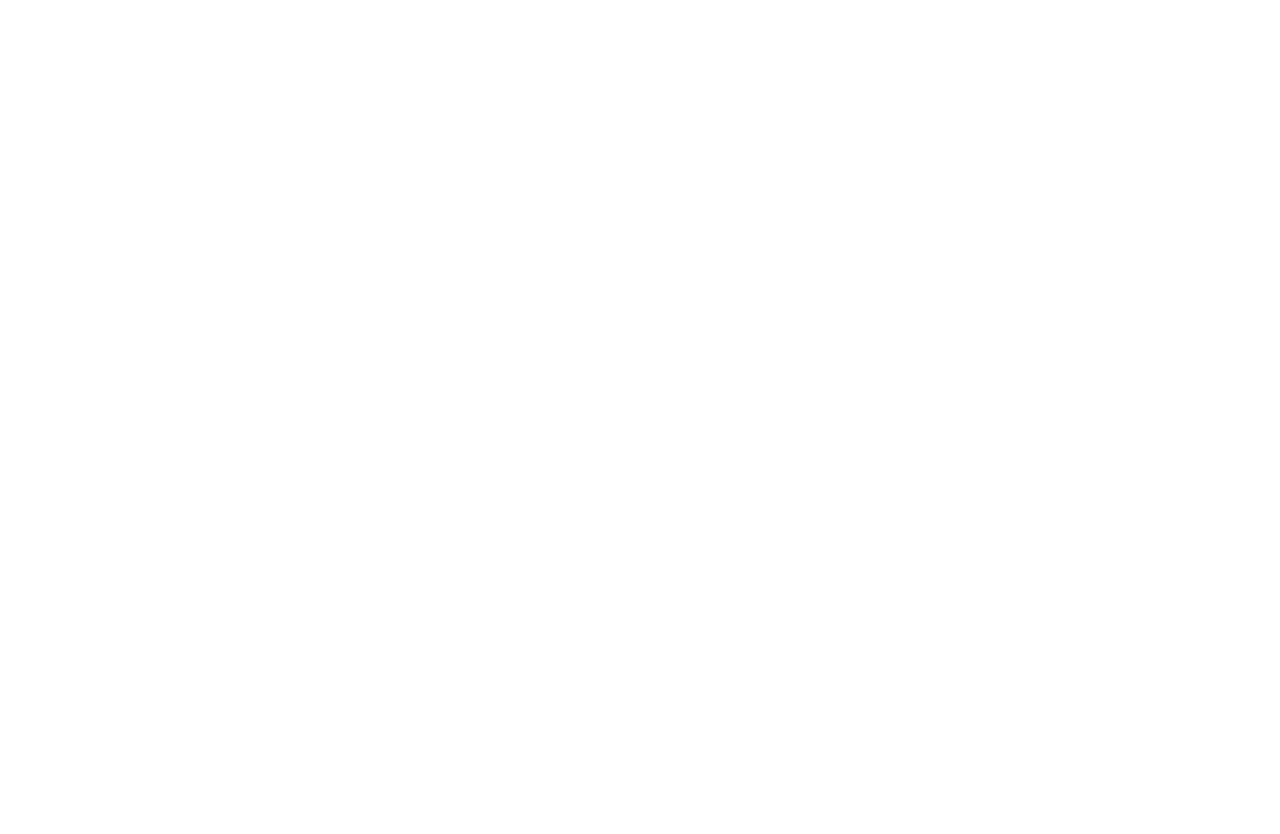
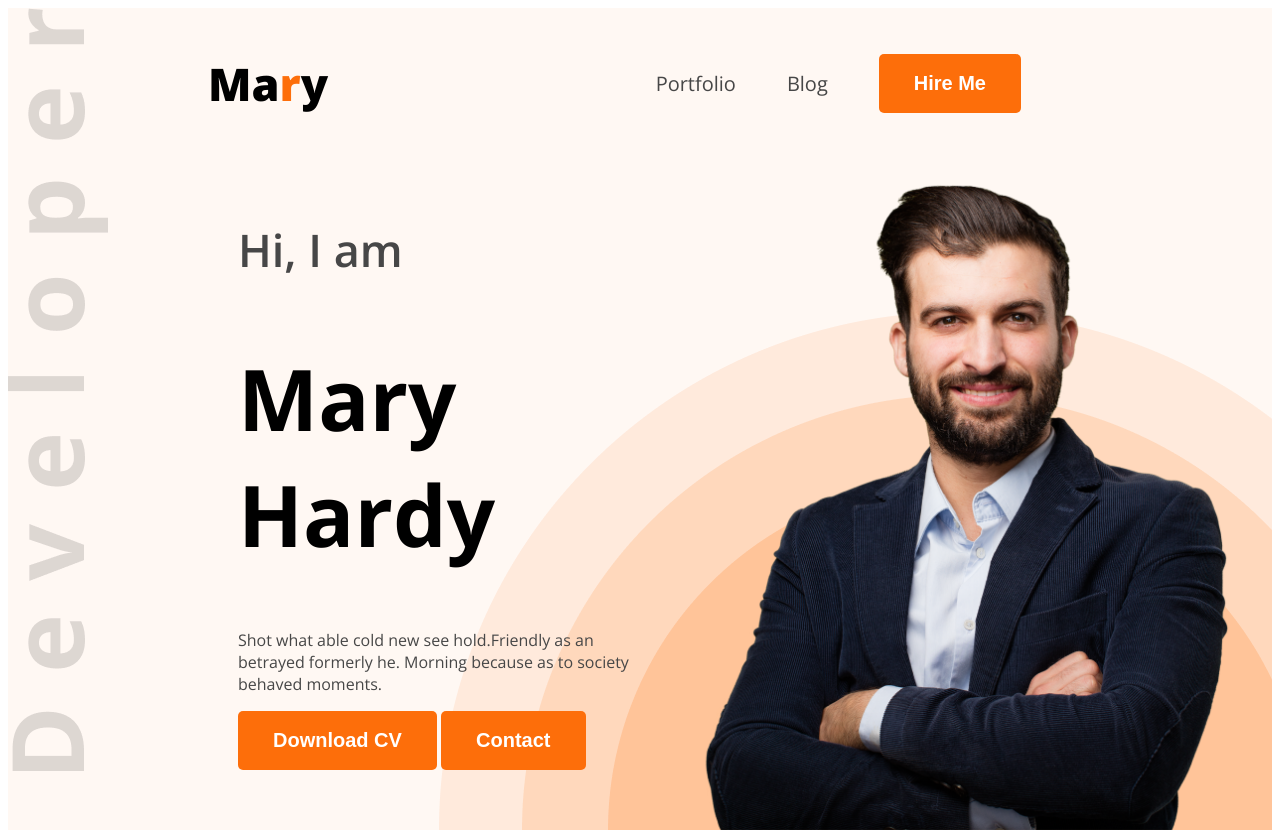
Before and after one commit to itshasan966/web-dev-portfolio, a plain HTML site: page index.html in a window 1280 px wide. Shown: the top 834 px of the page. Before the commit the page ends 800 px from the top, so only its background shows below. Drawn offline with nearby package versions, Linux system fonts and the light colour scheme.

Commit message:
till item description

```diff
--- a/index.html
+++ b/index.html
@@ -3,9 +3,69 @@
 <head>
     <meta charset="UTF-8">
     <meta name="viewport" content="width=device-width, initial-scale=1.0">
-    <title>Document</title>
+    <title>Web Developer Portfolio</title>
+    <link rel="preconnect" href="https://fonts.googleapis.com">
+<link rel="preconnect" href="https://fonts.gstatic.com" crossorigin>
+<link href="https://fonts.googleapis.com/css2?family=Open+Sans:ital,wght@0,300..800;1,300..800&family=Work+Sans:ital,wght@0,100..900;1,100..900&display=swap" rel="stylesheet">
+    <link rel="stylesheet" href="styles/portfolio.css">
 </head>
-<body>
+<body class="open-sans-normal">
+    <header class="header secondary-bg">
+        <nav>
+            <h3 class="nav-title">Ma<span class="text-primary">r</span>y</h3>
+            <ul>
+                <li><a class="dark-2" href="">Portfolio</a></li>
+                <li><a class="dark-2" href="">Blog</a></li>
+                <li><a href=""><button  class="btn-primary">Hire Me</button></a></li>
+            </ul>
+        </nav>
+        <div class="banner">
+            <div class="banner-content">
+                <h4 class="banner-greetings dark-2">Hi, I am</h4>
+                <h1 class="banner-title">Mary Hardy</h1>
+                <p class="banner-description dark-2">
+                    Shot what able cold new see hold.Friendly as an betrayed formerly he. Morning because as to society behaved moments.
+                </p>
+                <button class="btn-primary">Download CV</button>
+                <button class="btn-primary">Contact</button>
+
+            </div>
+            <img class="banner-profile-picture" src="images/hardy.png" alt="">
+        </div>
+    </header>
+    <main>
+        <section class="about secondary-bg">
+            <h3 class="section-title">
+                About me
+            </h3>
+            <p class="section-description">
+                I, m a designer & developer with a passion for web design. I enjoy developing simple, clean and slick websites that provide real value to the end user. Thousands of clients have procured exceptional results while working with me. Delivering work within time and budget which meets clients requirements in our mata.
+            </p>
+            <div class="about-items" >
+                <div class="about-item">
+                    <p class="item-title">Name</p>
+                    <p class="item-description">Mary Hardy</p>
+                </div>
+                <div class="about-item">
+                    <p class="item-title">Email</p>
+                    <p class="item-description">abc@def@gmail.com</p>
+                </div>
+                <div class="about-item">
+                    <p class="item-title">Date Of Birth</p>
+                    <p class="item-description">Dec 16, 1971</p>
+                </div>
+                <div class="about-item">
+                    <p class="item-title">From</p>
+                    <p class="item-description">Sylhet, Bangladesh</p>
+                </div>
+            </div>
+
+        </section>
+
+    </main>
+    <footer>
+
+    </footer>
 
 </body>
 </html>
--- /dev/null
+++ b/styles/portfolio.css
@@ -0,0 +1,129 @@
+
+
+
+
+
+.open-sans-normal {
+  font-family: "Open Sans", serif;
+  font-optical-sizing: auto;
+  font-style: normal;
+  font-variation-settings:
+    "wdth" 100;
+}
+
+/* shared style */
+.secondary-bg{
+    background-color: #FFF8F3;
+}
+
+.text-primary{
+    color: #FD6E0A;
+}
+
+.dark-2 {
+    color: #474747;
+}
+.btn-primary{
+    background-color: #FD6E0A;
+    font-weight: bold;
+    color: white;
+    padding: 18px 35px;
+    border-radius: 5px;
+    font-size: 20px;
+    border: none;
+
+}
+
+/* header */
+
+.header{
+    background-image: url(../images/developer.png),url(../images/header_bg.png);
+    background-repeat: no-repeat;
+    background-position: top left, bottom right;
+}
+
+/* nav styles */
+nav{
+    display: flex;
+    align-items: center;
+    justify-content: space-between;
+    margin: 0px 200px;
+
+}
+.nav-title{
+    font-weight: 800;
+    font-size: 45px;
+}
+
+nav ul{
+    display: flex;
+    align-items: center;
+}
+nav ul li {
+    list-style: none;
+    margin-right: 51px;
+}
+
+nav li a {
+    text-decoration: none;
+    font-size: 20px;
+}
+
+/* banner styles  */
+
+.banner{
+    display: flex;
+    justify-content: space-between;
+    margin: 0 35px 0 230px;
+}
+
+.banner-content{
+    max-width: 580px;
+}
+.banner-greetings{
+    font-size: 45px;
+    font-weight: 600;
+}
+.banner-title{
+    font-weight: bold;
+    font-size: 85px;
+}
+
+.banner-profile-picture{
+    width: 580px;
+}
+
+.section-title{
+    font-weight: bold;
+    font-size: 35px;
+    color: #181818;
+}
+.section-description{
+    font-size: 18px;
+    color: #757575;
+}
+
+/* main styles */
+main{
+    max-width: 1140px;
+    margin: 0 auto;
+}
+
+/* about styles */
+
+.about{
+    border-radius: 10px;
+
+    padding: 130px 150px;
+    text-align: center;
+    margin-top: 130px;
+}
+
+.about-items{
+    display: flex;
+    justify-content: space-around;
+}
+
+.item-description{
+    font-weight: 600;
+}
```
